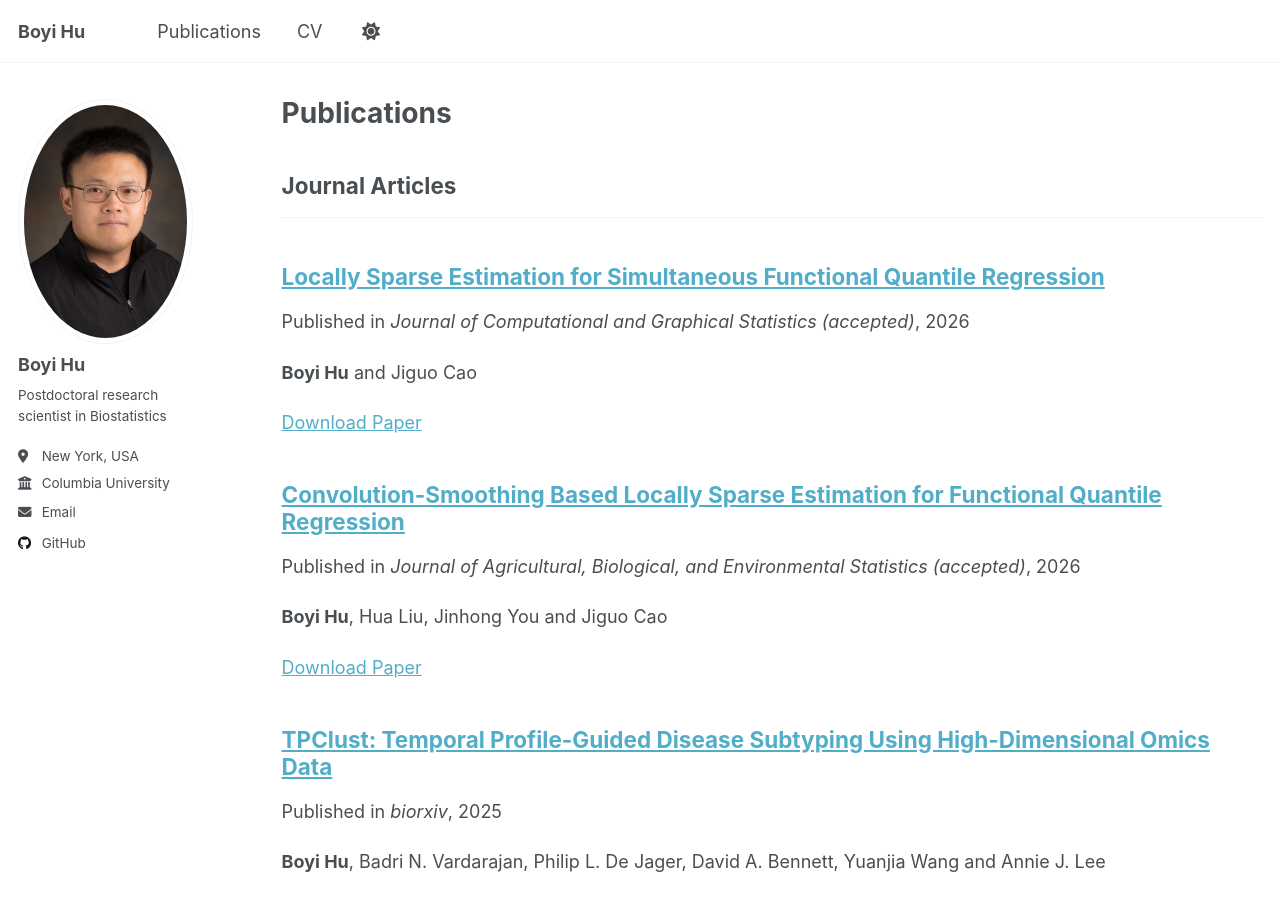
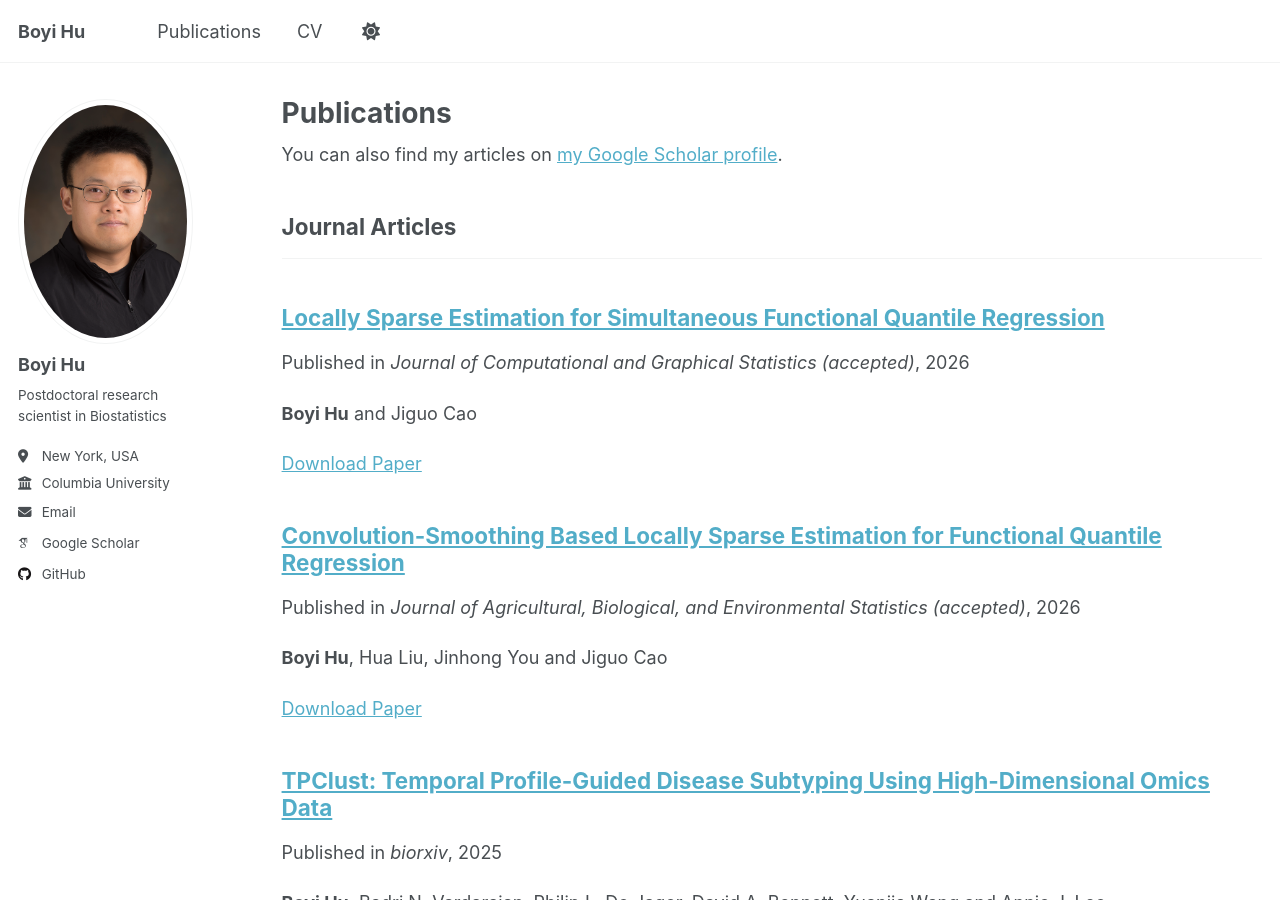
Before and after one commit to BoyiHu673/BoyiHu673.github.io, a Jekyll site: the page built from _pages/publications.html, in a window 1280 px wide and 900 px high. Built offline with Jekyll 4.4.1, drawn with Linux system fonts in a browser that asks for light colours; some web fonts are replaced; a script that is not in the unit is left out; part of the change alters nothing that is shown.

Commit message:
Update _config.yml

```diff
--- a/_config.yml
+++ b/_config.yml
@@ -37,7 +37,7 @@ author:
   # Academic websites
   academia         : # URL
   arxiv            : # URL - Update with the correct link to your profile
-  googlescholar    : # URL
+  googlescholar    : "https://scholar.google.com/citations?hl=en&user=FeGmyBAAAAAJ"
   inspire-hep      : # URL
   impactstory      : # URL
   orcid            : # URL
```
